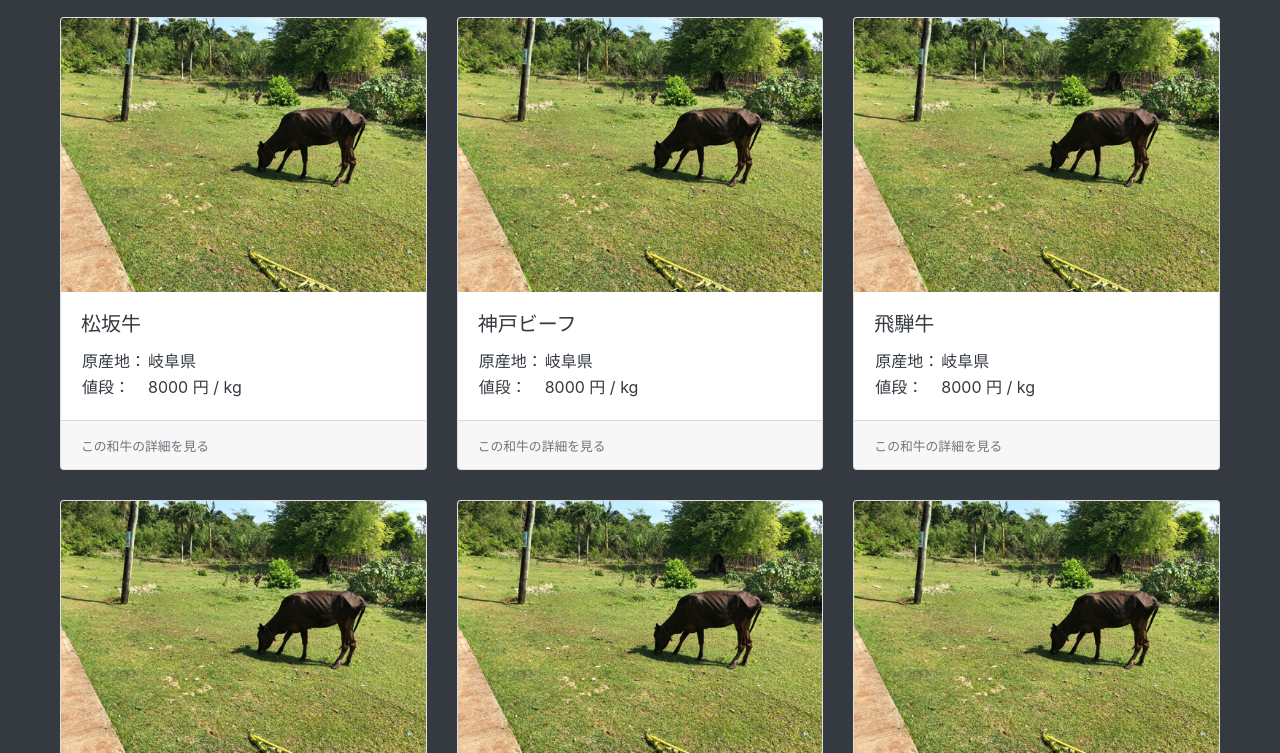
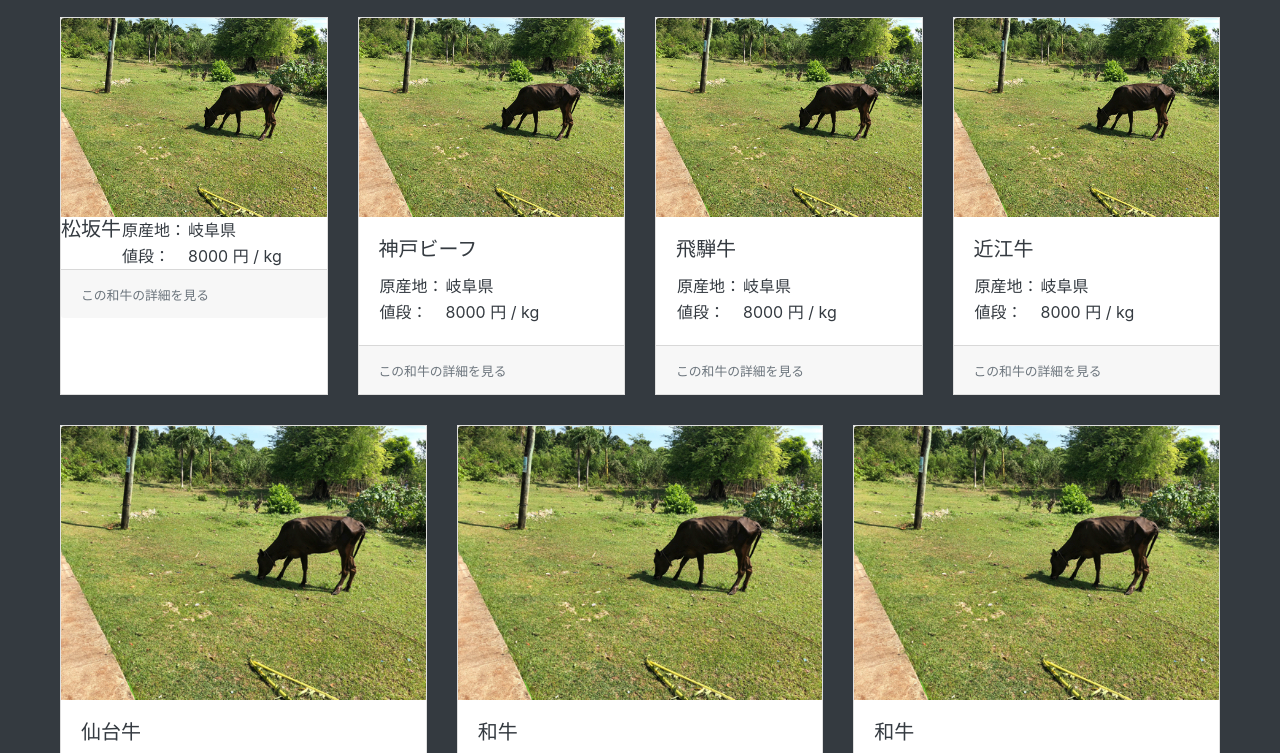
Before and after one commit to himari-matsumoto/wagyu_price, a plain HTML site: page index.html in a window 1280 px wide. Shown: the part 43-796 px from the top of the page. Drawn offline with Linux system fonts and the light colour scheme.

Commit message:
画像を横4舞に編集

```diff
--- a/css/style.css
+++ b/css/style.css
@@ -57,3 +57,10 @@
   background-color: #343a40;
   text-align: center;
 }
+.card {
+  border-radius: 0;
+  width: 25%;
+}
+.flex {
+  display: flex;
+}
--- a/index.html
+++ b/index.html
@@ -30,7 +30,7 @@
     <div class="card-deck row">
       <a href="#" class="card">
         <img class="card-img-top" src="img/ph_beaf.jpg">
-        <div class="card-body">
+        <div class="flex">
           <h5 class="card-title">松坂牛</h5>
           <table>
             <tr>
@@ -85,12 +85,31 @@
           <small class="text-muted">この和牛の詳細を見る</small>
         </div>
       </a>
+      <a href="#" class="card">
+        <img class="card-img-top" src="img/ph_beaf.jpg">
+        <div class="card-body">
+          <h5 class="card-title">近江牛</h5>
+          <table>
+            <tr>
+              <td>原産地： </td>
+              <td>岐阜県</td>
+            </tr>
+            <tr>
+              <td>値段： </td>
+              <td>8000 円 / kg</td>
+            </tr>
+          </table>
+        </div>
+        <div class="card-footer">
+          <small class="text-muted">この和牛の詳細を見る</small>
+        </div>
+      </a>
     </div>
     <div class="card-deck row">
       <a href="#" class="card">
         <img class="card-img-top" src="img/ph_beaf.jpg">
         <div class="card-body">
-          <h5 class="card-title">和牛</h5>
+          <h5 class="card-title">仙台牛</h5>
           <table>
             <tr>
               <td>原産地： </td>
@@ -198,4 +217,6 @@
   <script src="js/main.js"></script>
 </body>
 
+
+
 </html>
```
